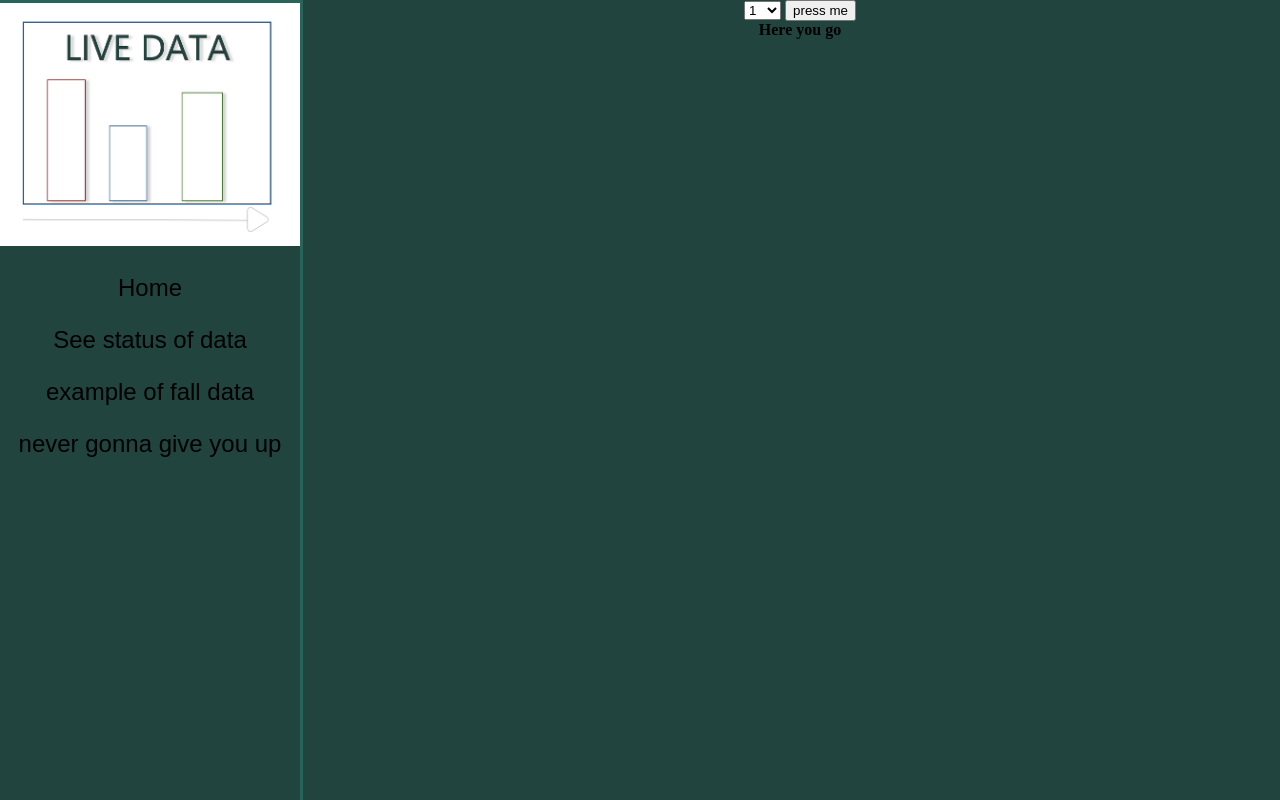
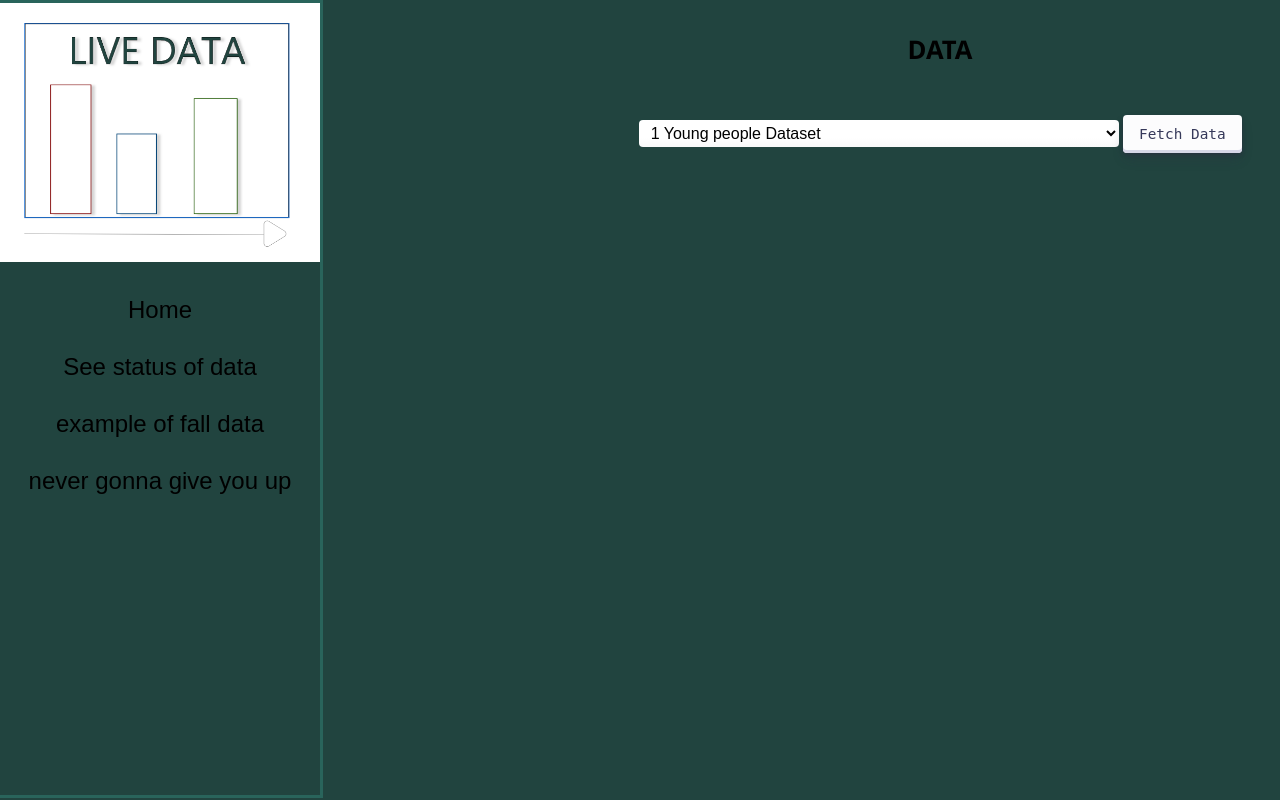
Before and after one commit to Fall-Prevention-Team/Plots, a Flask app: page /choosedata in a window 1280 px wide. Run offline with Flask 2, Linux system fonts and the light colour scheme.

Commit message:
made it possible to get images for young and old
error-handling in link builder
app.py getting person number and age category
loss_and_acc made graph go brrr (noice looking)
made plot py readable
plotwarts.py  made ronplotwheasley (not readable)
STYLE
html made circel of life

```diff
--- a/app.py
+++ b/app.py
@@ -16,16 +16,16 @@ def plots():
 
 @app.route("/choosedata")
 def loadpage():
-    title = "Here you go"
+    title = "DATA"
 
     return render_template("morePlot.html", title=title)
+
 
 @app.route("/datafromsisfall", methods=['GET','POST'])
 def loadgraph():
     import plot as sisfalldata
-
-    fuck_this_shit = request.form.get('person-comp')
-    list_of_png = sisfalldata.GetList(fuck_this_shit)
+    fuck_this_shit = request.form.get('person-comp').split('.')
+    list_of_png = sisfalldata.GetList(int(fuck_this_shit[0]), fuck_this_shit[1])
 
     return render_template("image_template.html", pngs=list_of_png)
 
--- a/loss_and_acc.py
+++ b/loss_and_acc.py
@@ -34,6 +34,7 @@ def makeGr():
     plt.xlim(-20, 75)
     plt.ylabel('loss')
     plt.xlabel('epochs')
+    plt.tight_layout()
     plt.savefig(hp.get_final_img_url())
     plt.clf()
     return hp.get_final_img_url()
--- a/static/stylesheet/style.css
+++ b/static/stylesheet/style.css
@@ -8,26 +8,23 @@ h1{
 }
 header a {
     color: black;
-    font-size: 130%;
     text-decoration: none;
     font: 1em sans-serif;
     padding: auto;
-    font-size: 150%;
     transition-duration: .2s;
 }
 header{
-    position: fixed;
-    width: 300px;
-    height: 100%;
-    max-height: 100vh;
+    position: absolute;
+    font-size: 3vh;
+    width: 40vh;
+    height: 99%;
     border-color: #29645b;
     border-style: solid;
     border-left: 2cm;
-
 }
 header img{
-    width: 300px;
     position: relative;
+    max-width: 100%;
 
 }
 #posts{
@@ -36,13 +33,174 @@ header img{
     font-family: 'Segoe UI', Tahoma, Geneva, Verdana, sans-serif;
 }
 header a:hover{
-    font-size: 160%;
+    font-size: 3.5vh
 }
 
 .content{
     margin: 0vh;
-    margin-left: 25%;
+    margin-left: 300px;
     position: relative;
     text-align: center;
     height: 100%;
+    outline: none;
 }
+.content h1{
+    text-align: center;
+    font-size: 2vw;
+    margin-bottom: 3vh;
+    font-family: 'Segoe UI', Tahoma, Geneva, Verdana, sans-serif;
+}
+.content img{
+    margin-top: 5vh;
+    max-width: 50%;
+}
+form{
+    margin-top: 4vh;
+    position:fixed;
+    width: 100%;
+}
+
+/* CSS */
+.content button{
+  margin-top: 3vh;
+  align-items: center;
+  appearance: none;
+  background-color: #FCFCFD;
+  border-radius: 4px;
+  border-width: 0;
+  box-shadow: rgba(45, 35, 66, 0.4) 0 2px 4px,rgba(45, 35, 66, 0.3) 0 7px 13px -3px,#D6D6E7 0 -3px 0 inset;
+  box-sizing: border-box;
+  color: #36395A;
+  cursor: pointer;
+  display: inline-flex;
+  font-family: "JetBrains Mono",monospace;
+  height: 4.8vh;
+  justify-content: center;
+  line-height: 1;
+  list-style: none;
+  overflow: hidden;
+  padding-left: 16px;
+  padding-right: 16px;
+  position: relative;
+  text-align: left;
+  text-decoration: none;
+  transition: box-shadow .15s,transform .15s;
+  user-select: none;
+  -webkit-user-select: none;
+  touch-action: manipulation;
+  white-space: nowrap;
+  will-change: box-shadow,transform;
+  font-size: 1.8vh;
+}
+
+.content button:focus {
+  box-shadow: #D6D6E7 0 0 0 1.5px inset, rgba(45, 35, 66, 0.4) 0 2px 4px, rgba(45, 35, 66, 0.3) 0 7px 13px -3px, #D6D6E7 0 -3px 0 inset;
+}
+
+.content button:hover {
+  box-shadow: rgba(45, 35, 66, 0.4) 0 4px 8px, rgba(45, 35, 66, 0.3) 0 7px 13px -3px, #D6D6E7 0 -3px 0 inset;
+  transform: translateY(-2px);
+}
+
+.content button:active {
+  box-shadow: #D6D6E7 0 3px 7px inset;
+  transform: translateY(2px);
+}
+.content select{
+  outline: none;
+  width: 100%;
+  min-width: 15vh;
+  max-width: 60vh;
+  border: 1px solid var(--select-border);
+  border-radius: 0.25em;
+  padding: 0.25em 0.5em;
+  font-size: 1em;
+  cursor: pointer;
+  line-height: 1.1;
+  background-color: #fff;
+  background-image: linear-gradient(to top, #f9f9f9, #fff 33%);
+}
+.lds-default {
+    display: inline-block;
+    position: relative;
+    width: 80px;
+    height: 80px;
+    display: none;
+  }
+  .lds-default div {
+    position: absolute;
+    width: 6px;
+    height: 6px;
+    background: #fff;
+    border-radius: 50%;
+    animation: lds-default 1.2s linear infinite;
+    margin-left: 70vh;
+  }
+  .lds-default div:nth-child(1) {
+    animation-delay: 0s;
+    top: 37px;
+    left: 66px;
+  }
+  .lds-default div:nth-child(2) {
+    animation-delay: -0.1s;
+    top: 22px;
+    left: 62px;
+  }
+  .lds-default div:nth-child(3) {
+    animation-delay: -0.2s;
+    top: 11px;
+    left: 52px;
+  }
+  .lds-default div:nth-child(4) {
+    animation-delay: -0.3s;
+    top: 7px;
+    left: 37px;
+  }
+  .lds-default div:nth-child(5) {
+    animation-delay: -0.4s;
+    top: 11px;
+    left: 22px;
+  }
+  .lds-default div:nth-child(6) {
+    animation-delay: -0.5s;
+    top: 22px;
+    left: 11px;
+  }
+  .lds-default div:nth-child(7) {
+    animation-delay: -0.6s;
+    top: 37px;
+    left: 7px;
+  }
+  .lds-default div:nth-child(8) {
+    animation-delay: -0.7s;
+    top: 52px;
+    left: 11px;
+  }
+  .lds-default div:nth-child(9) {
+    animation-delay: -0.8s;
+    top: 62px;
+    left: 22px;
+  }
+  .lds-default div:nth-child(10) {
+    animation-delay: -0.9s;
+    top: 66px;
+    left: 37px;
+  }
+  .lds-default div:nth-child(11) {
+    animation-delay: -1s;
+    top: 62px;
+    left: 52px;
+  }
+  .lds-default div:nth-child(12) {
+    animation-delay: -1.1s;
+    top: 52px;
+    left: 62px;
+  }
+  @keyframes lds-default {
+    0%, 20%, 80%, 100% {
+      transform: scale(1);
+    }
+    50% {
+      transform: scale(1.5);
+    }
+  }
--- a/templates/morePlot.html
+++ b/templates/morePlot.html
@@ -1,15 +1,38 @@
-
 {% extends 'base.html' %} {% block content %}
 <form action="/datafromsisfall" method="post">
   <div class="menu-dropdown">
+    <h1>{{title}}</h1>
     <select name="person-comp" id="persons">
-      choose a person {% for i in range(1, 24)%}
-      <option name="person" value="{{i}}">{{i}}</option>
+      {% for i in range(1, 24)%}
+      <option name="person" value="{{i}}.SA">{{i}} Young people Dataset</option>
+      {%endfor%}
+      {% for i in range(1, 16)%}
+      <option name="person" value="{{i}}.SE">{{i}} Old people Dataset</option>
       {%endfor%}
     </select>
-    <button value="2">press me</button>
+    <button id="btn" value="2">Fetch Data</button>
   </div>
 </form>
-<h1>{{title}}</h1>
+<div class="lds-default" id="div">
+  <div></div>
+  <div></div>
+  <div></div>
+  <div></div>
+  <div></div>
+  <div></div>
+  <div></div>
+  <div></div>
+  <div></div>
+  <div></div>
+  <div></div>
+  <div></div>
+</div>
+<script>
+  let btn = document.getElementById("btn");
+  let div = document.getElementById("div");
+  btn.addEventListener("click", () => {
+    div.style.display = "contents"
+  })
+</script>
 <img src="{{ png }}" />
 {% endblock %}
```
Also changed, not shown: Plotwarts.py (+59 -0 lines), link_builder.py (+10 -5 lines), plot.py (+7 -47 lines), 1 other file.
